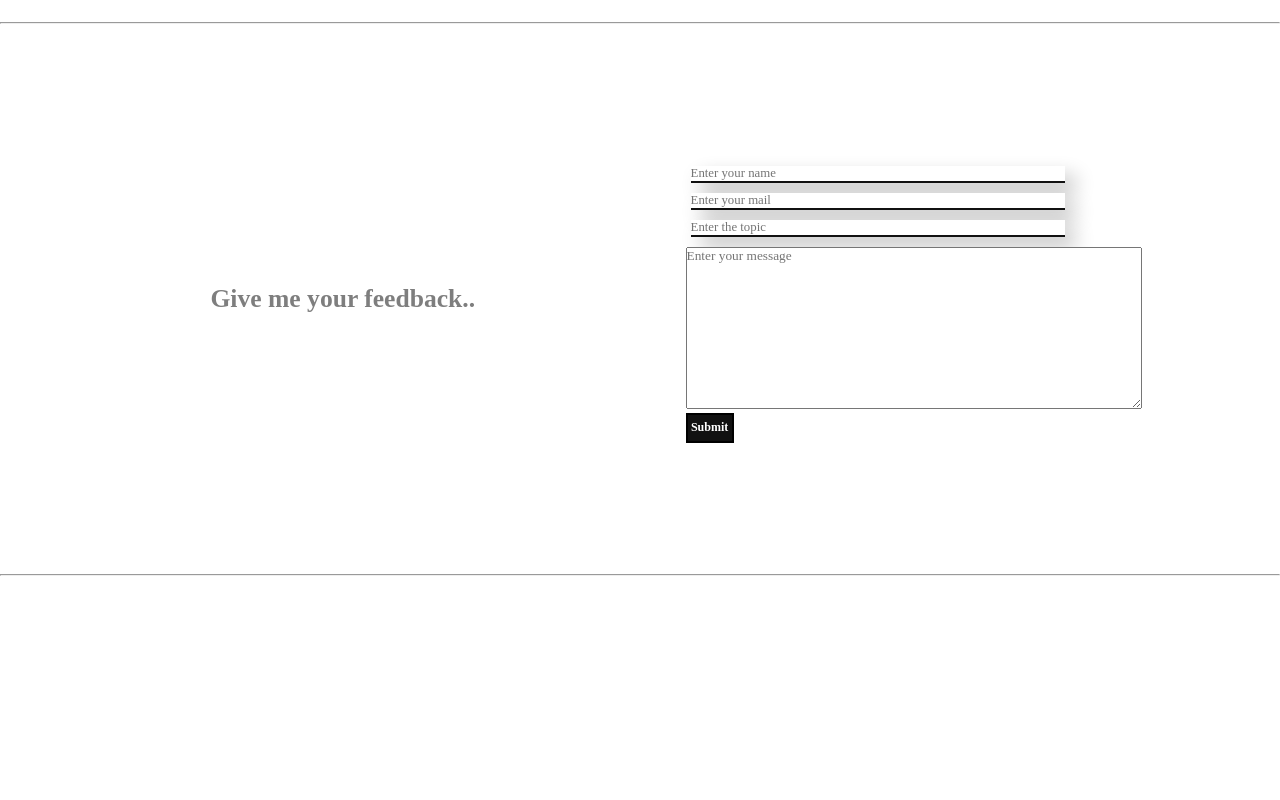
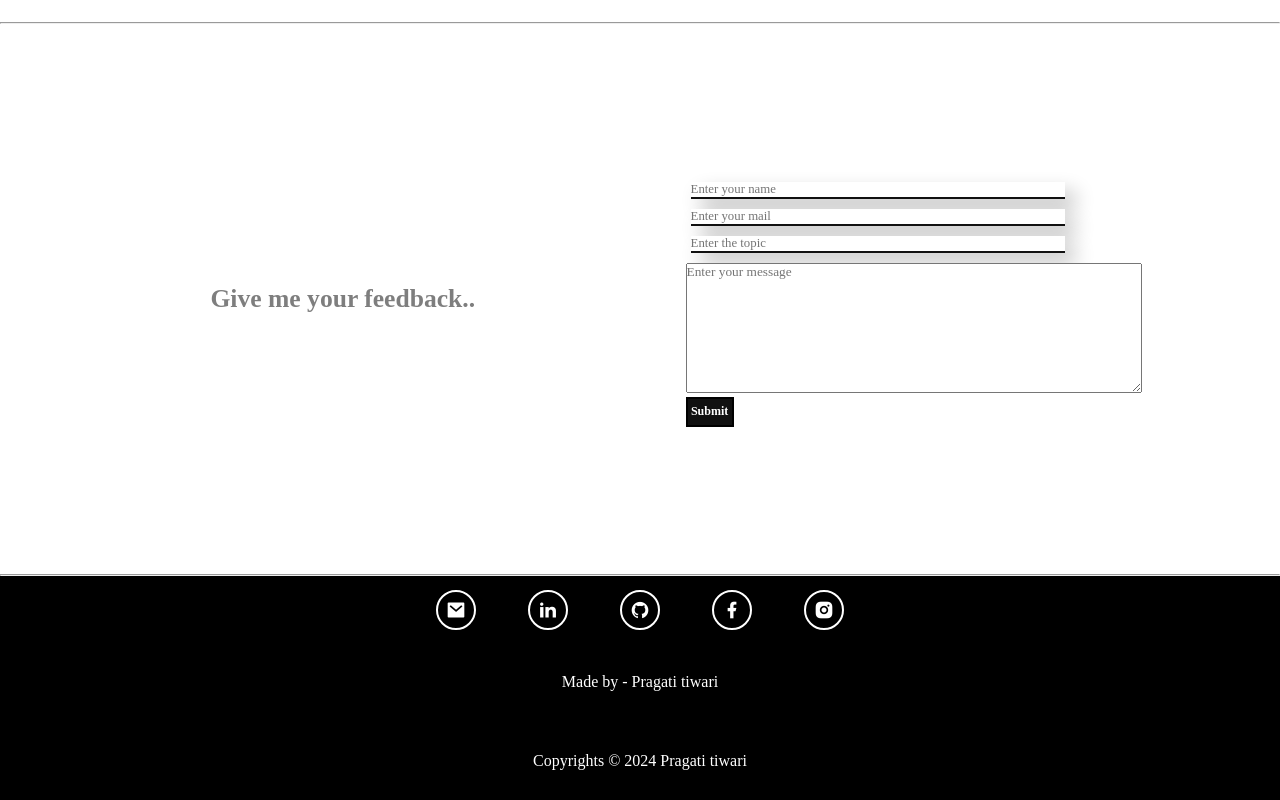
Before and after one commit to PragatiTiwari123/first_repo, a plain HTML site: page index.html in a window 1280 px wide. Shown: the part 2934-3734 px from the top of the page. Before the commit the page ends 3510 px from the top, so only its background shows below. Drawn offline with nearby package versions, Linux system fonts and the light colour scheme.

Commit message:
Add footer

```diff
--- a/index.html
+++ b/index.html
@@ -156,14 +156,26 @@
                     <input type="text" placeholder="Enter your mail">
                     <input type="text" placeholder="Enter the topic">
                 </div>
-                <textarea name="text" id="text" cols="60" rows="10" placeholder="Enter your message"></textarea>
+                <textarea name="text" id="text" cols="60" rows="8" placeholder="Enter your message"></textarea>
             </form>
             <button class="btn">Submit</button>
         </div>
     </section>
     <hr>
     <footer>
-
+        <div class="footer-sec">
+            <div class="icon-sec">
+                <div class="circles"><a href="pragatip963.com"><i class="ri-mail-fill" style="color: white;"></i></a></div>
+                <div class="circles"><a href="https://www.linkedin.com/in/pragati-tiwari-a25a3a226/"><i class="ri-linkedin-fill" style="color: white;"></i></a></div>
+                <div class="circles"><a href="https://github.com/PragatiTiwari123"><i class="ri-github-fill" style="color: white;"></i></a></div>
+                <div class="circles"><a href="#"><i class="ri-facebook-fill" style="color: white;"></i></a></div>
+                <div class="circles"><a href="#"><i class="ri-instagram-fill" style="color: white;"></i></a></div>
+            </div>
+            <div class="footer-text">
+                <p>Made by - Pragati tiwari</p>
+                <p>Copyrights © 2024 Pragati tiwari</p>
+            </div>
+        </div>
     </footer>
 </body>
 </html>
--- a/style.css
+++ b/style.css
@@ -412,3 +412,56 @@ textarea::-webkit-scrollbar{
     color: #fff;
     background-color: #111;
 }
+footer{
+    height: 28%;
+    width: 100%;
+    background-color: black;
+    display: flex;
+    justify-content: center;
+    align-items: center;
+}
+.footer-sec{
+    height: 100%;
+    width: 40%;
+    /* background-color: rgba(0, 0, 0, 0.549); */
+    display: flex;
+    justify-content: center;
+    align-items: center;
+    flex-direction: column;
+}
+.icon-sec{
+    height: 30%;
+    width: 100%;
+    /* background-color: red; */
+    display: flex;
+    align-items: center;
+    justify-content: space-evenly;
+}
+.icon-sec a{
+    text-decoration: none;
+    color: white;
+    font-weight: 500;
+}
+.icon-sec i{
+    font-size: 20px;
+}
+.circles{
+    height: 40px;
+    width: 40px;
+    border-radius: 50%;
+    /* background-color: violet; */
+    border: 2px solid white;
+    display: flex;
+    align-items: center;
+    justify-content:center;
+}
+.footer-text{
+    height: 70%;
+    width: 100%;
+    /* background-color: blue; */
+    display: flex;
+    justify-content: space-around;
+    align-items: center;
+    flex-direction: column;
+    color: #fff;
+}
```
